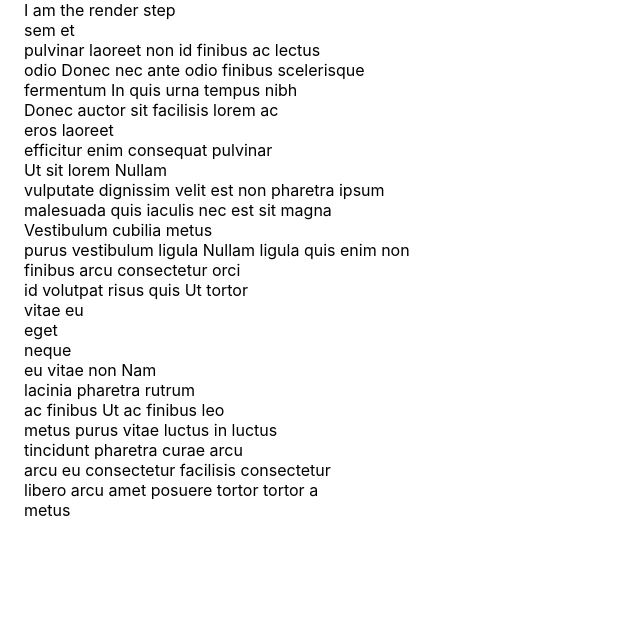
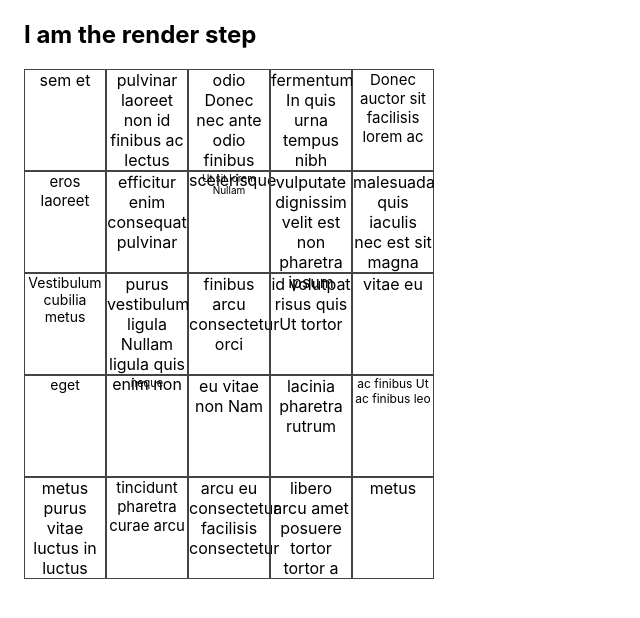
Before and after one commit to DSurguy/bingo-builder, a React (Vite) app: page / in a window 1280 px wide. Both pictures are taken after a click on the button "DO THE THING". Shown: the top 618 px of the page, without its empty margins (0-640 px from the left). Built offline with nearby package versions, Linux system fonts and the light colour scheme.

Commit message:
Initial pass at mostly sizing fonts correctly

```diff
--- a/package.json
+++ b/package.json
@@ -11,7 +11,7 @@
     "react-dom": "^17.0.0"
   },
   "devDependencies": {
-    "@types/react": "^17.0.0",
+    "@types/react": "^17.0.13",
     "@types/react-dom": "^17.0.0",
     "@vitejs/plugin-react-refresh": "^1.3.1",
     "typescript": "^4.3.2",
--- a/src/steps/RenderStep.tsx
+++ b/src/steps/RenderStep.tsx
@@ -1,34 +1,130 @@
-import React, { Fragment } from 'react';
-import { Box } from '@material-ui/core'
+import React, { useRef, Fragment, useState, useEffect } from 'react';
+import { Box, LinearProgress } from '@material-ui/core'
+import { makeStyles } from '@material-ui/core/styles';
+import { timeout } from '../utils/timeout';
+
+const useStyles = makeStyles({
+  gridRow: {
+    display: 'flex',
+    alignItems: 'center'
+  },
+  gridItem: {
+    border: '1px solid #444',
+    width: '80px',
+    height: '100px',
+    textAlign: 'center'
+  },
+  font0: {
+    fontSize: '16px'
+  },
+  font1: {
+    fontSize: '15px'
+  },
+  font2: {
+    fontSize: '14px'
+  },
+  font3: {
+    fontSize: '13px'
+  },
+  font4: {
+    fontSize: '12px'
+  },
+  font5: {
+    fontSize: '11px'
+  },
+  font6: {
+    fontSize: '10px'
+  }
+})
 
 type Props = {
   linesToRender: string[];
 }
 
-export default function RenderStep({linesToRender}: Props) {
+export default function RenderStep({ linesToRender }: Props) {
+  const classes = useStyles();
+  const [lineStyles, setLineStyles] = useState([] as number[]);
+  const [progress, setProgress] = useState(0);
+  const [renderState, updateRenderState] = useState({
+    currentLine: 0,
+    currentLineStyle: 0
+  });
+  const renderedTextSpan = useRef<HTMLSpanElement>(null);
+
+  const fontStyleArray = [
+    classes.font0,
+    classes.font1,
+    classes.font2,
+    classes.font3,
+    classes.font4,
+    classes.font5,
+    classes.font6
+  ];
 
   const gridRows = linesToRender.reduce((rows, line, index) => {
-    const rowIndex = index%5;
-    if( !rows[rowIndex] ) rows[rowIndex] = [] as string[];
+    const rowIndex = index % 5;
+    if (!rows[rowIndex]) rows[rowIndex] = [] as string[];
     rows[rowIndex].push(line);
     return rows;
-  }, [] as string[][])
+  }, [] as string[][]);
+
+  useEffect(() => {
+    (async () => {
+      await timeout();
+      if( renderedTextSpan.current!.offsetHeight > 80 && renderState.currentLineStyle < 6 ){
+        updateRenderState({
+          currentLine: renderState.currentLine,
+          currentLineStyle: renderState.currentLineStyle+1
+        })
+      }
+      else if( renderState.currentLine === linesToRender.length -1 ){
+        //we're done
+        setProgress(100);
+      }
+      else {
+        setLineStyles(lineStyles.concat([renderState.currentLineStyle]))
+        setProgress(Math.floor((renderState.currentLine+1)/linesToRender.length))
+        updateRenderState({
+          currentLine: renderState.currentLine+1,
+          currentLineStyle: 0
+        })
+      }
+    })()
+  }, [renderState]);
 
   //TODO: Pick a box size and default font
   // render each line into the box and shrink the font until it fits
   // store font size by line
   return (
     <Fragment>
-      <Box className="intro">I am the render step</Box>
-      <Box className="grid">
-      {
-        gridRows.map((row, rowIndex) => {
-          return row.map((line, lineIndex) => {
-            return <Box className="gridItem" key={rowIndex*5 + lineIndex}>{line}</Box>
+      <Box className="intro">
+        <h2>I am the render step</h2>
+      </Box>
+      {progress < 100 && <Box className="renderSandbox">
+        <Box className={`${classes.gridItem}`}>
+          <span className={fontStyleArray[renderState.currentLineStyle]} ref={renderedTextSpan}>
+            {linesToRender[renderState.currentLine]}
+          </span>
+        </Box>
+      </Box>}
+      {progress < 100 && <Box className="progress">
+        <LinearProgress variant="determinate" value={progress} />
+      </Box>}
+      {progress === 100 && <Box className="grid">
+        {
+          gridRows.map((row, rowIndex) => {
+            return (<Box className={classes.gridRow} key={rowIndex}>
+              {row.map((line, lineIndex) => {
+                const actualLineIndex = rowIndex * 5 + lineIndex;
+                return <Box
+                  className={`${classes.gridItem} ${fontStyleArray[lineStyles[actualLineIndex]]}`}
+                  key={`${rowIndex}.${lineIndex}`}
+                >{line}</Box>
+              })}
+            </Box>)
           })
-        })
-      }
-      </Box>
+        }
+      </Box>}
     </Fragment>
   )
 }
--- /dev/null
+++ b/src/utils/timeout.ts
@@ -0,0 +1,12 @@
+export async function timeout(callback: Function = () => {}, duration: number = 0) {
+  return new Promise<void>((resolve, reject) => {
+    setTimeout(() => {
+      try {
+        callback();
+        resolve();
+      } catch (e) {
+        reject(e);
+      }
+    }, duration);
+  });
+}
```
Also changed, not shown: 1 other file (tests, documents, lock files or other folders).
